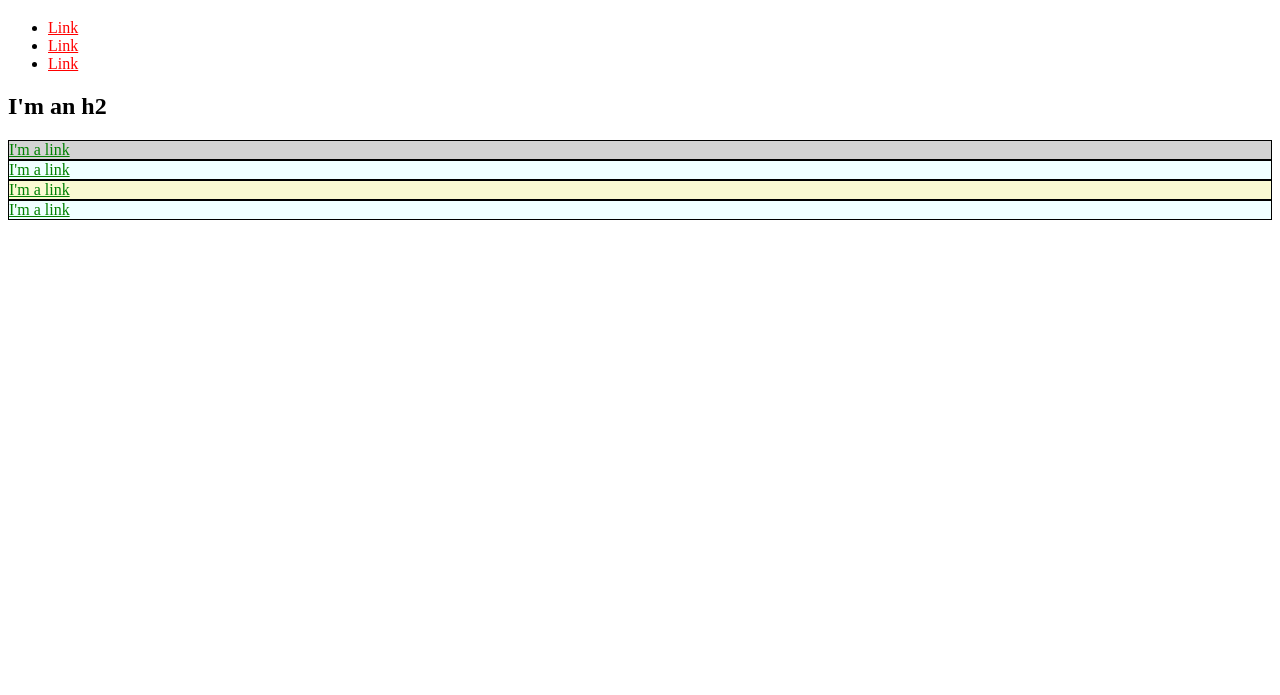
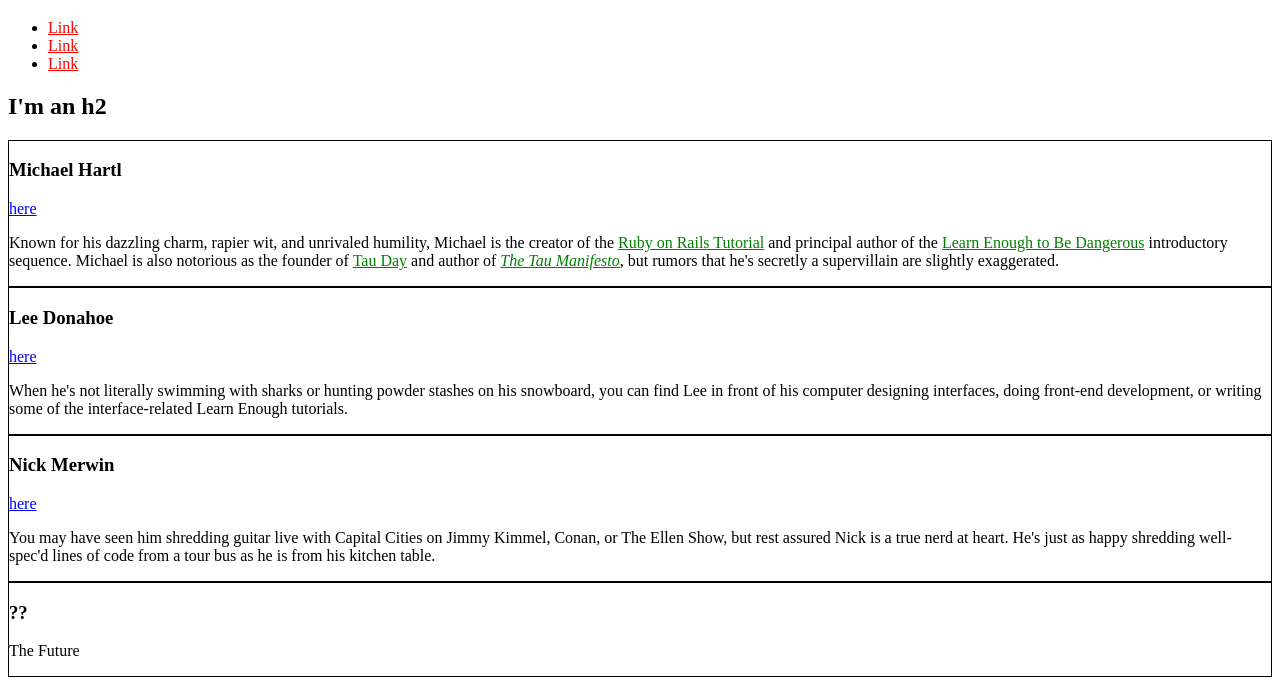
Before and after one commit to Guiriguanche/sample_css, a plain HTML site: page index.html in a window 1280 px wide. Shown: the part 61-756 px from the top of the page. Drawn offline with Linux system fonts and the light colour scheme.

Commit message:
Add comments & copy

```diff
--- a/index.html
+++ b/index.html
@@ -4,23 +4,20 @@
     <title>Test Page: Don't Panic</title>
     <meta charset="utf-8">
     <style>
+      /* GLOBAL STYLES */
       a {
         color: red;
       }
-      #exec-bio {
-        background-color: lightgray;
+      /* SOCIAL STYLES */
+      .social-link {
+        color: blue;
       }
-      #exec-trio {
-        background-color: lightgoldenrodyellow;
-      }
+      /* BIO STYLES */
       .bio-box {
         border: 1px solid black;
       }
-      .bio-box a {
+      .bio-copy a {
         color: green;
-      }
-      .trio-box {
-        background-color: azure;
       }
     </style>
   </head>
@@ -38,17 +35,55 @@
       </li>
     </ul>
     <h2>I'm an h2</h2>
-    <div id="exec-bio" class="bio-box trio-box">
-      <a href="http://example.com/">I'm a link</a>
+    <div class="bio-box">
+      <h3>Michael Hartl</h3>
+      <a href="http://twitter.com/mhartl" class="social-link">here</a>
+      <div class="bio-copy">
+      <p>
+        Known for his dazzling charm, rapier wit, and unrivaled humility,
+        Michael is the creator of the
+        <a href="http://railstutorial.org/">Ruby on Rails
+        Tutorial</a> and principal author of the
+        <a href="http://learnenough.com/">
+        Learn Enough to Be Dangerous</a> introductory sequence. Michael
+        is also notorious as the founder of
+        <a href="http://tauday.com/">Tau Day</a> and author of
+        <a href="http://tauday.com/tau-manifesto"><em>The Tau
+        Manifesto</em></a>, but rumors that he's secretly a supervillain
+        are slightly exaggerated.
+      </p>
+      </div>
     </div>
-    <div class="bio-box trio-box">
-      <a href="http://example.com/">I'm a link</a>
+    <div class="bio-box">
+      <h3>Lee Donahoe</h3>
+      <a href="https://twitter.com/leedonahoe" class="social-link">here</a>
+      <div class="bio-copy">
+      <p>
+        When he's not literally swimming with sharks or hunting powder stashes on
+        his snowboard, you can find Lee in front of his computer designing
+        interfaces, doing front-end development, or writing some of the
+        interface-related Learn Enough tutorials.
+      </p>
+      </div>
     </div>
-    <div id="exec-trio" class="bio-box trio-box">
-      <a href="http://example.com/">I'm a link</a>
+    <div class="bio-box">
+      <h3>Nick Merwin</h3>
+      <a href="https://twitter.com/nickmerwin" class="social-link">here</a>
+      <div class="bio-copy">
+      <p>
+        You may have seen him shredding guitar live with Capital Cities on Jimmy
+        Kimmel, Conan, or The Ellen Show, but rest assured Nick is a true nerd at
+        heart. He's just as happy shredding well-spec'd lines of code from a tour bus as he is from his kitchen table.
+      </p>
+      </div>
     </div>
-    <div class="bio-box trio-box">
-      <a href="http://example.com/">I'm a link</a>
+    <div class="bio-box">
+      <h3>??</h3>
+      <div class="bio-copy">
+      <p>
+        The Future
+      </p>
+      </div>
     </div>
   </body>
 </html>
```
